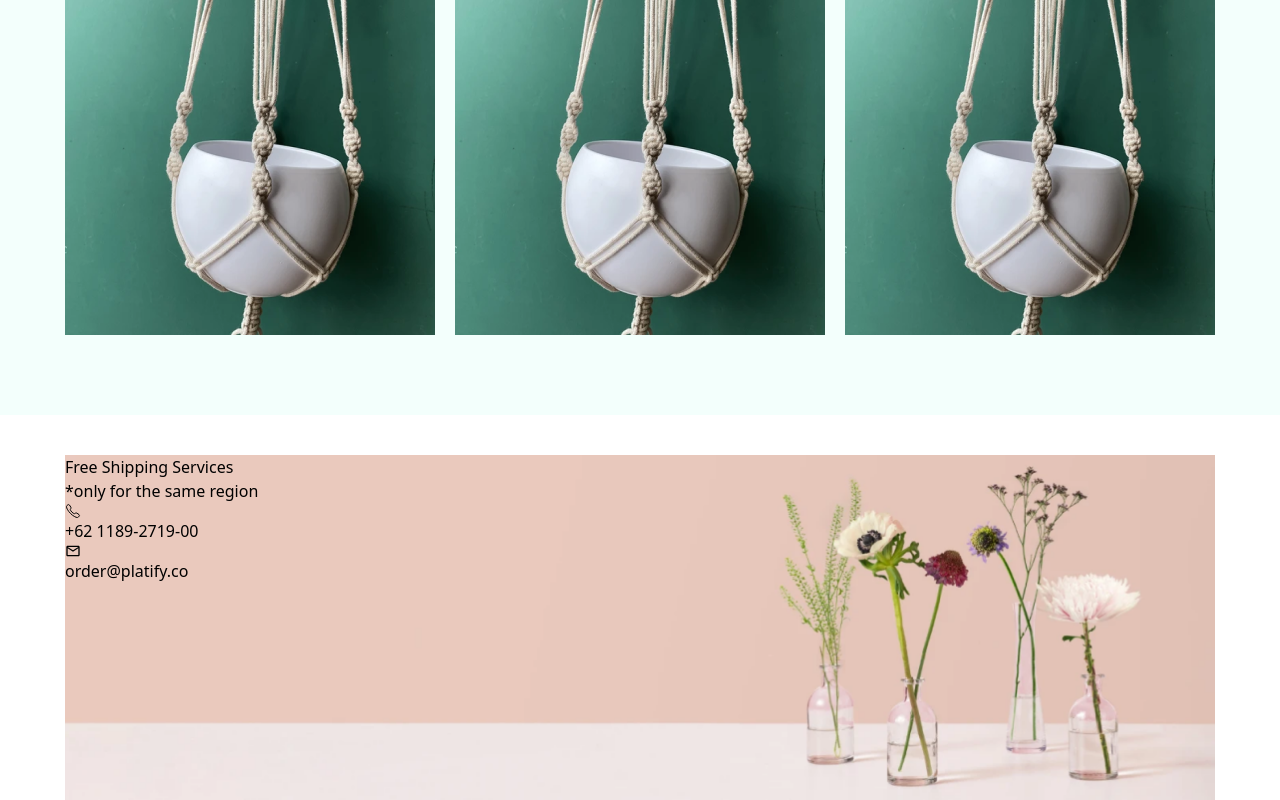
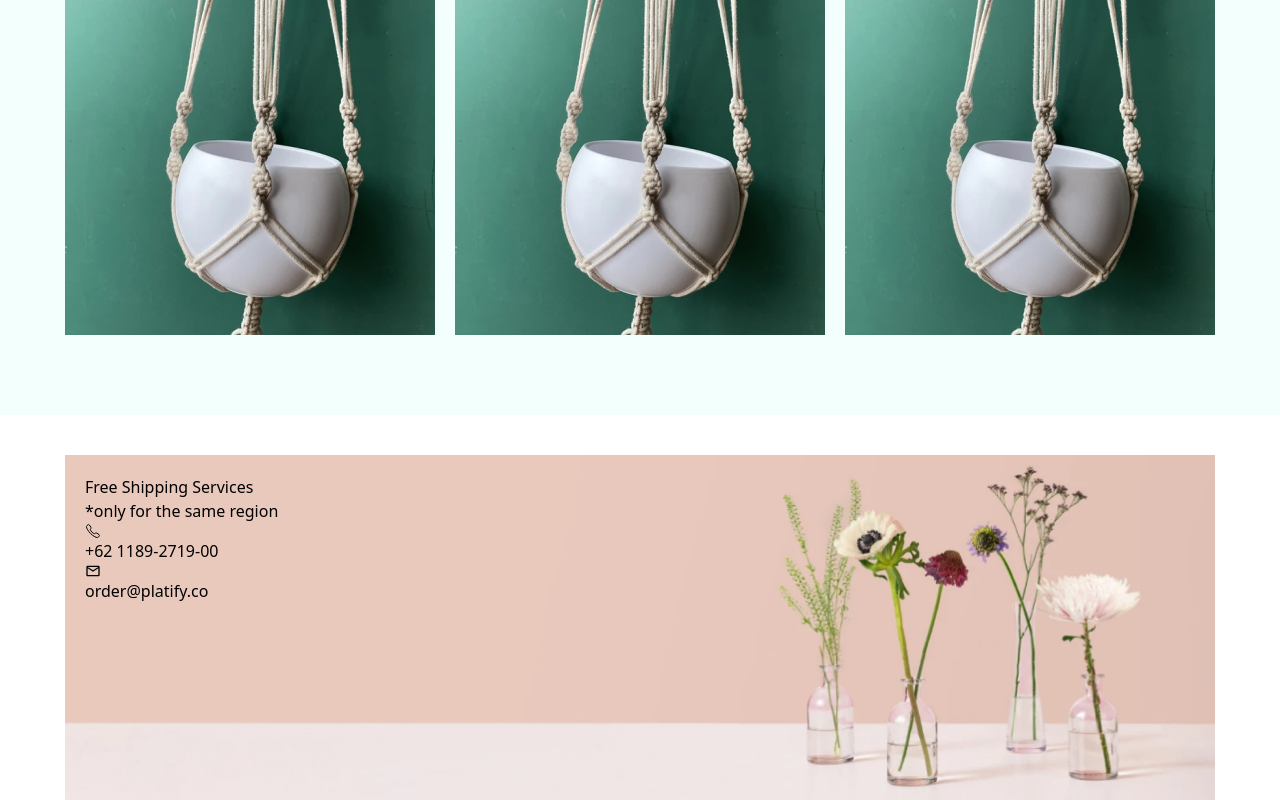
Before and after one commit to DavRahim/rose_day, a Next.js app: page / in a window 1280 px wide. Shown: the part 2537-3337 px from the top of the page. Built offline with nearby package versions, Linux system fonts and the light colour scheme.

Commit message:
some style add

```diff
--- a/app/components/Shipping.tsx
+++ b/app/components/Shipping.tsx
@@ -18,12 +18,16 @@ const Shipping = (props: Props) => {
                 height={346}
                 />
                   <div className="absolute top-0 left-0 w-full h-full">
+                      <div className=" my-5 mx-5">
                           <h1>
                               Free Shipping Services
                           </h1>
                           <p>*only for the same region</p>
                           <p><span><IoCallOutline /></span> <span>+62 1189-2719-00</span></p>
                           <p><span><MdOutlineMailOutline /></span> <span>order@platify.co</span></p>
+
+                    </div>
+
                 </div>
             </div>
 
```
Lines whose indentation alone changed are shown as unchanged.
